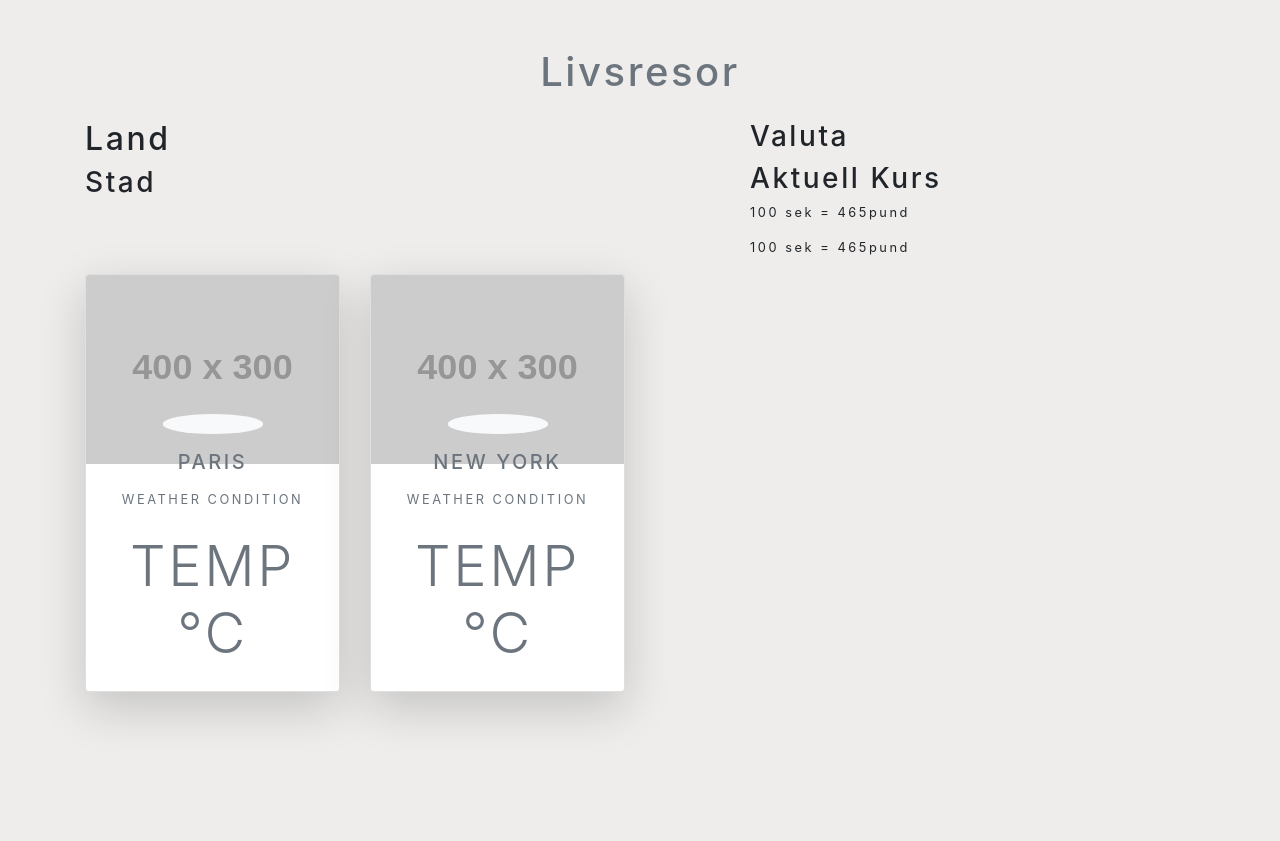
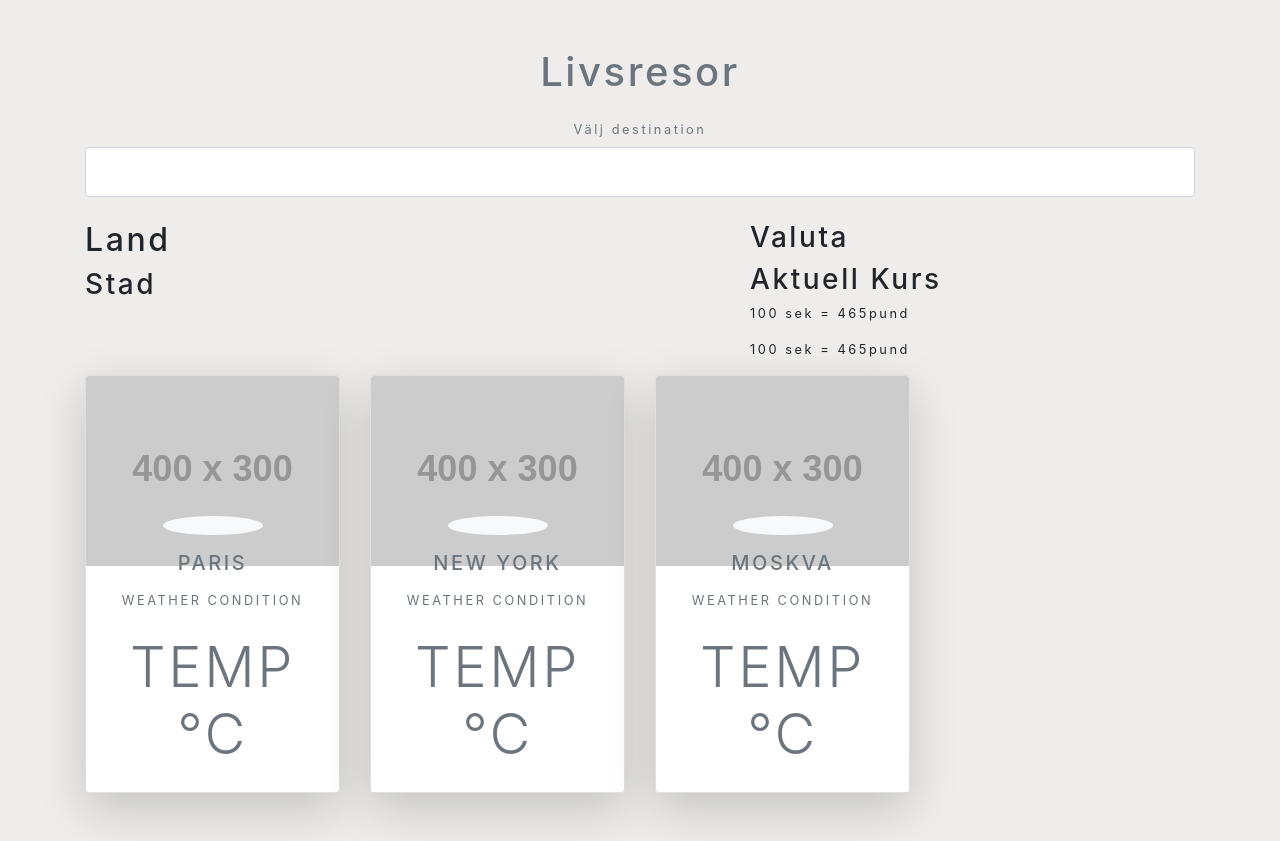
Before and after one commit to Citronpeppar/Travel-agency, a plain HTML site: page index.html in a window 1280 px wide. Before the commit the page ends 800 px from the top, so only its background shows below. Drawn offline with nearby package versions, Linux system fonts and the light colour scheme; placeholder pictures from the web are drawn by us.

Commit message:
Added form

```diff
--- a/index.html
+++ b/index.html
@@ -12,6 +12,11 @@
 <div class="container my-5 mx-auto">
 
   <h1 class="text-muted text-center my-4">Livsresor</h1>
+
+  <form class="change-location my-4 text-center text-muted">
+    <label for="city">Välj destination</label>
+    <input type="text" name="city" class="form-control p-4">
+  </form>
 
   <div class="row">
     <div class="col-7">
@@ -66,6 +71,23 @@
       </div>
     </div>
 
+    <div class="col-3">
+      <div class="card shadow-lg rounded">
+        <img src="https://via.placeholder.com/400x300" class="time card-img-top">
+        <div class="icon bg-light mx-auto text-center">
+          <img src="" alt="">
+        </div>
+        <div class="text-muted text-uppercase text-center details">
+          <h5 class="my-3">Moskva</h5>
+          <div class="my-3">Weather condition</div>
+          <div class="display-4 my-4">
+            <span>temp</span>
+            <span>&deg;C</span>
+          </div>
+        </div>
+      </div>
+    </div>
+
   </div>
 </div>
 
```
Also changed, not shown: 1 other file.
